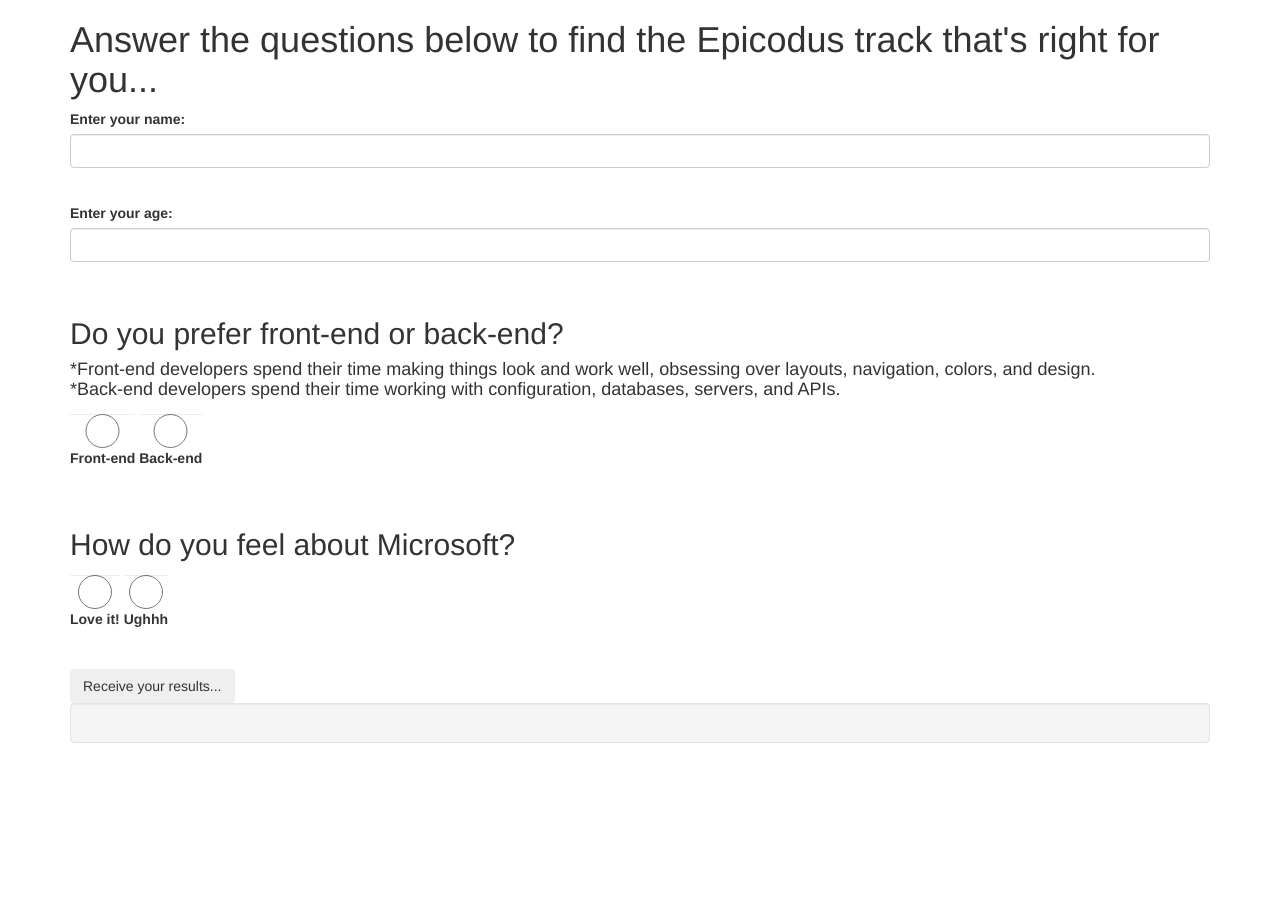
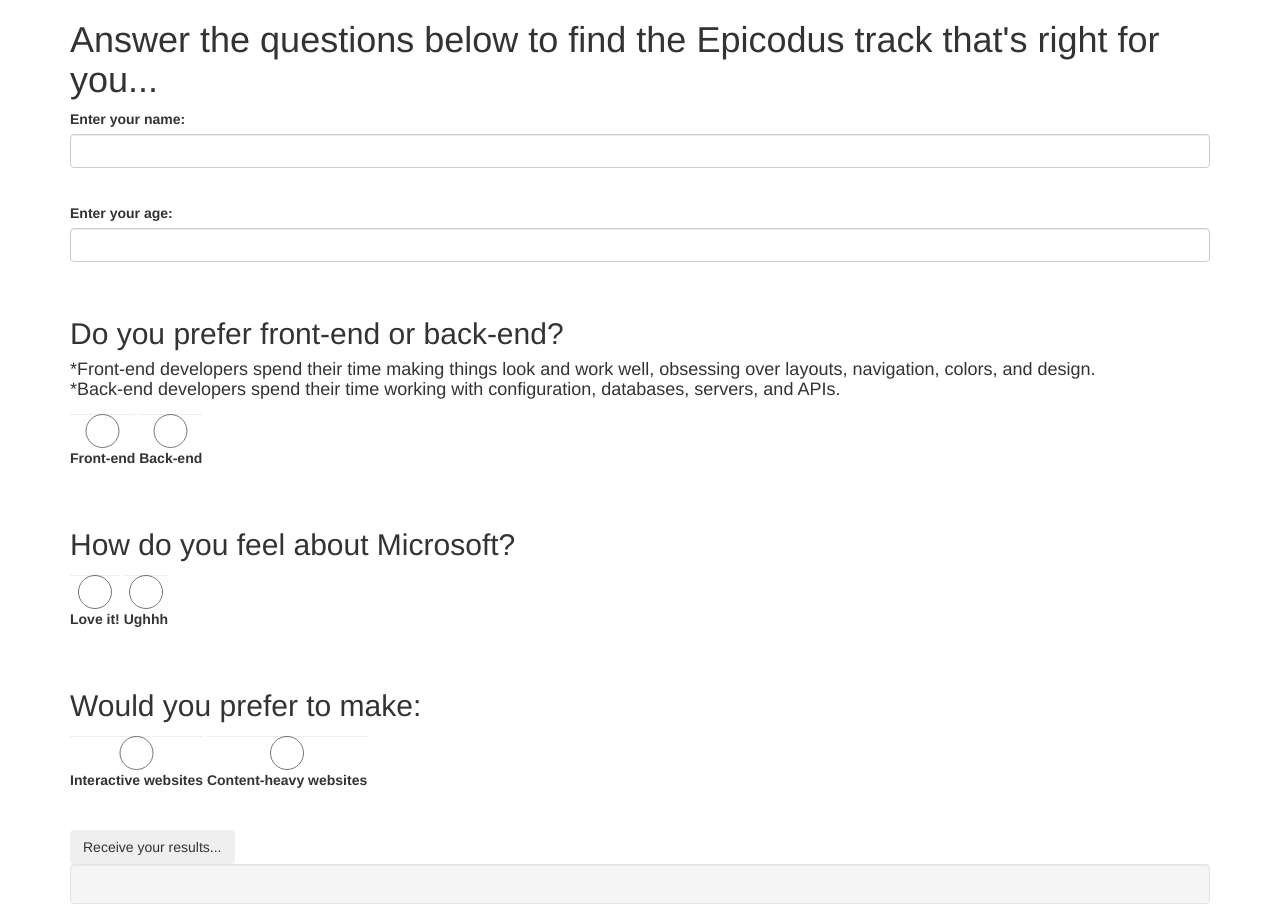
Before and after one commit to Michaela-Davis/intro_track-suggester, a plain HTML site: page index.html in a window 1280 px wide. Before the commit the page ends 800 px from the top, so only its background shows below. Drawn offline with Linux system fonts and the light colour scheme.

Commit message:
add prefer question

```diff
--- a/index.html
+++ b/index.html
@@ -57,6 +57,16 @@
         <br>
 
         <!-- Question #6: Would you prefer to make: radio buttons: 1)Interactive webpage(*return Ruby/Rails unless Front-end) 2)Content-heavy websites (*return PHP/Drupal unless Front-end) -->
+        <div class="form-group">
+          <h2>Would you prefer to make:</h2>
+          <label for="prefer">
+          <input id="interactive" class="form-control prefer" type="radio" name="interactive-content" value="interactive">
+              Interactive websites</label>
+          <label for="prefer">
+          <input id="content" class="form-control prefer" type="radio" name="interactive-content" value="content">
+              Content-heavy websites</label>
+        </div>
+        <br>
 
       </form>
       <!-- Submit button -->
```
